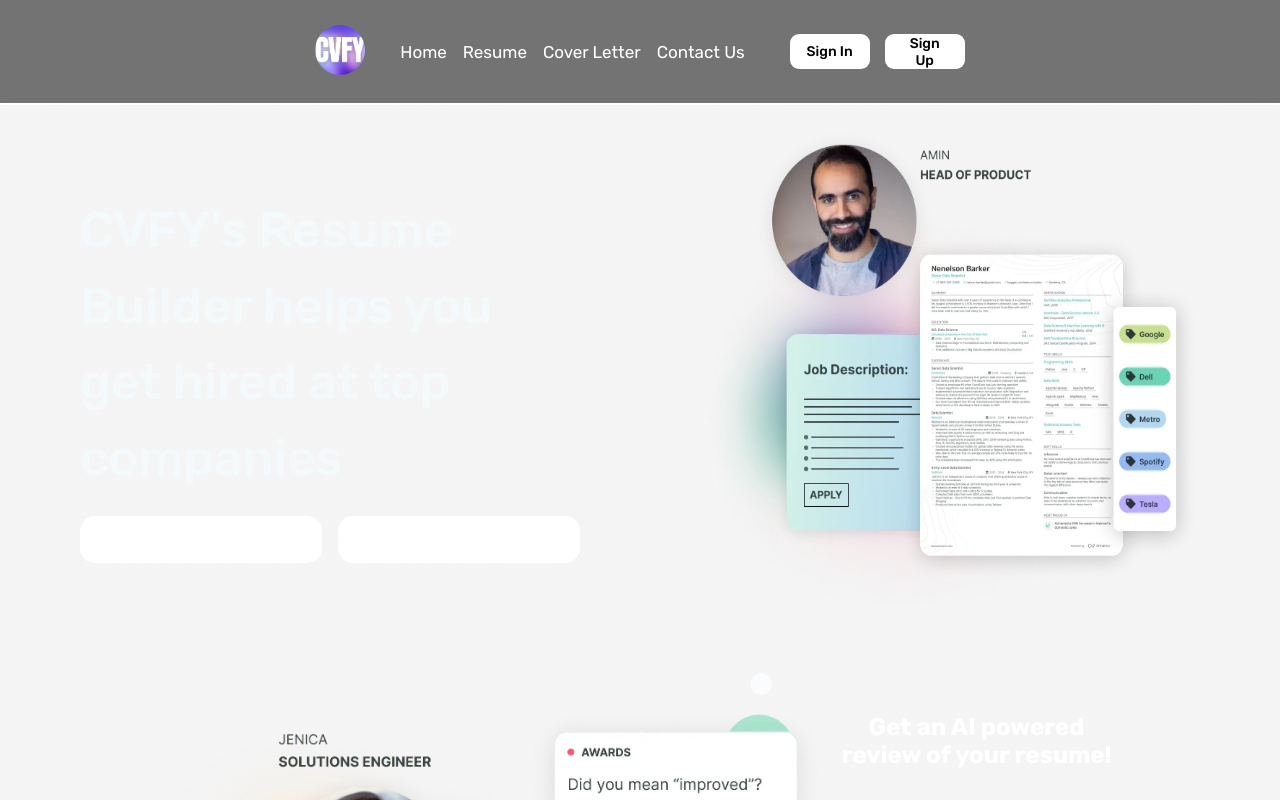
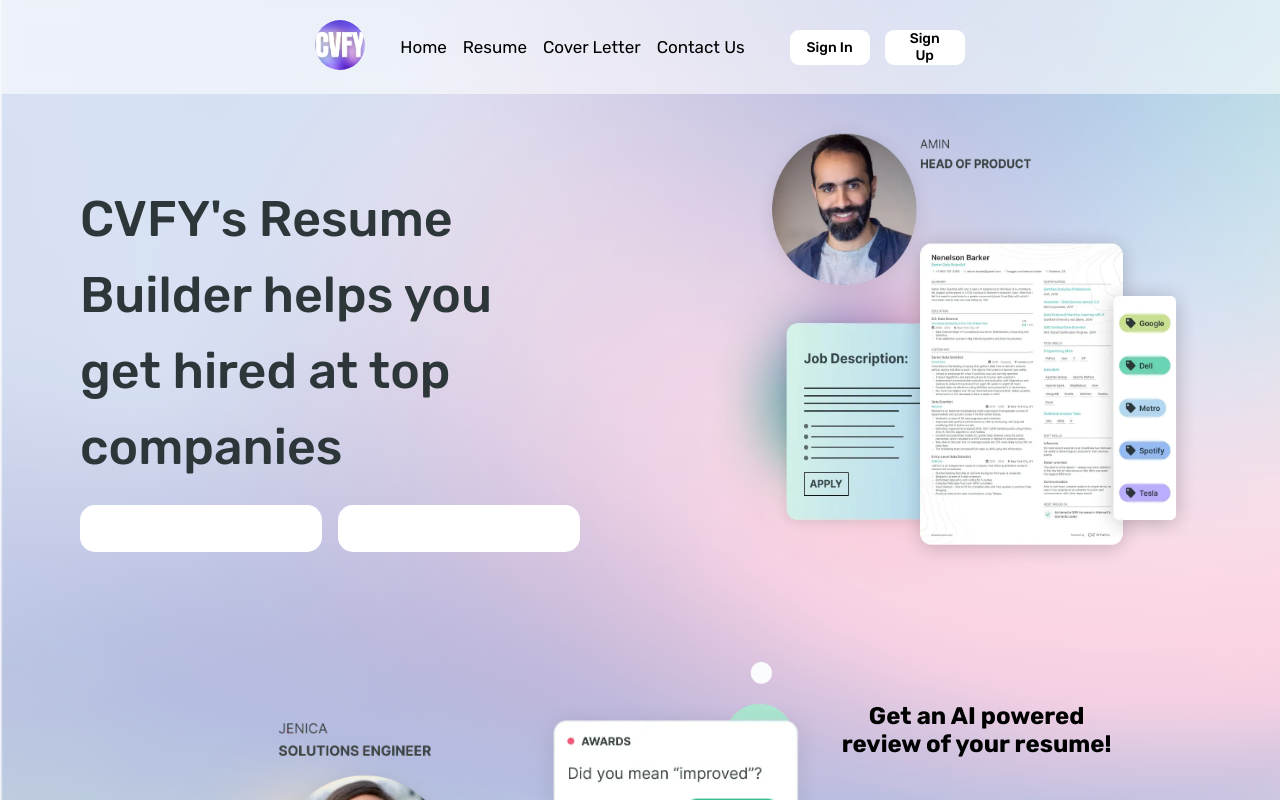
Before and after one commit to Anshuu-Sharma/Cvfy, a plain HTML site: page index.html in a window 1280 px wide. Shown: the top 800 px of the page. Drawn offline with Linux system fonts and the light colour scheme.

Commit message:
Revert "Merge pull request #2 from Anshuu-Sharma/srishti"
This reverts commit e5a5bf1e4d9226f28e7a826ddd8d6655185400ae, reversing
changes made to e9e41fed5c90fb08c6aa42fc701e44f3c35ae1c2.

```diff
--- a/style.css
+++ b/style.css
@@ -21,10 +21,8 @@
   body{
     width: 100vw;
     height: 100vh;
-    background-image: url("noise-light.png");
-    background-color: #000000;
+    background-image: url('bg1.png');
     background-attachment: fixed;
-    color: white;
 }
 ul li{
     list-style: none;
@@ -35,7 +33,7 @@ ul li{
 
   }
 #header{
-    background-color: rgb(0 0 0 / 53%);
+    background-color: rgba(255, 255, 255, 0.551);
     backdrop-filter: blur(10px);
     margin: 0 auto;
     width: 100%;
@@ -45,26 +43,8 @@ ul li{
     /* Alternative */
     position: sticky;
     top: 0;
-    z-index: 99;
-    height: 105px;
-    border-bottom: 2px solid white;
+    z-index: 999;
 }
-/*
-.wavy{
-  position: fixed;
-  top: 58px;
-  z-index: 100;
-
-}
-
-.wavy img{
-
-  height: 68px;
-  background-repeat: repeat-x;
-  width: 100vw;
-
-} */
-
 #main_container{
   display: flex;
   flex-direction: column;
@@ -100,7 +80,7 @@ ul li{
 
 .anchorLinks ul li a{
     text-decoration: none;
-    color: white;
+    color: black;
     font-size: 17px;
 }
 .rightHeader{
@@ -142,7 +122,7 @@ ul li{
 
 .content h1{
     font-size: 50px;
-    color: rgb(244, 250, 252);
+    color: rgb(45, 54, 57);
     font-family: "Rubik", serif;
     font-weight: 500;
 }
@@ -229,8 +209,8 @@ section .sec-content{
   display: flex;
   justify-content: center;
   align-items: center;
-  background-repeat: no-repeat;
-  background-size: cover;
+
+  backdrop-filter: blur(100px);
 }
 
 
```
Also changed, not shown: index.html (+1 -9 lines), noise-light.png (deleted), wavy.png (deleted), 1 other file.
